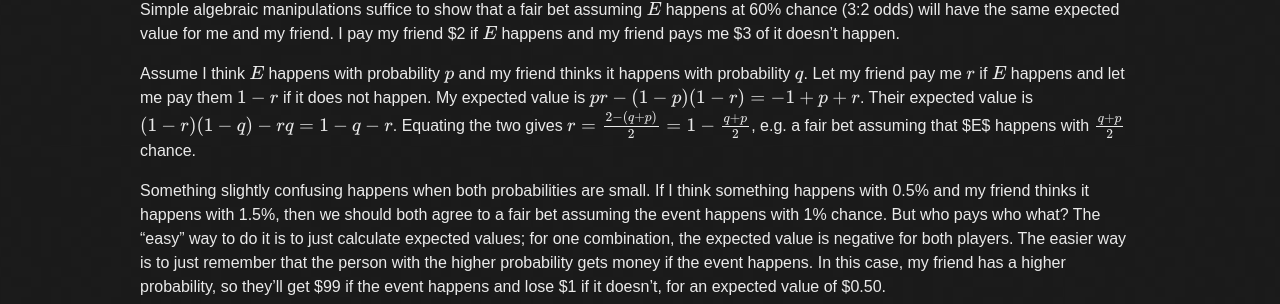
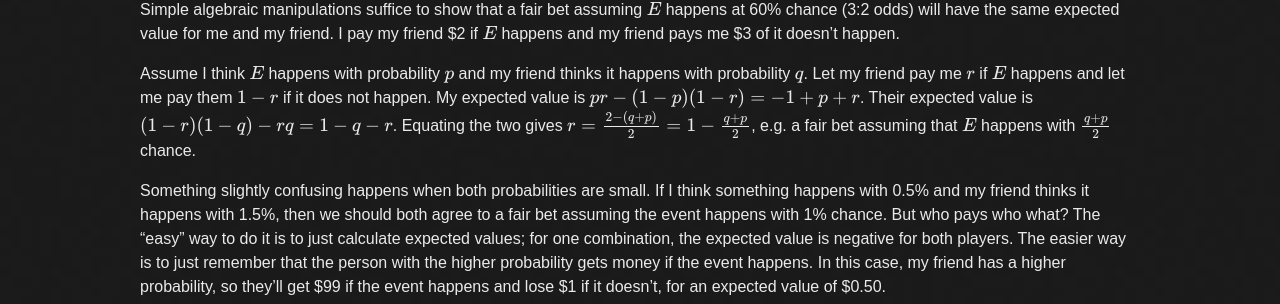
Before and after one commit to tocttou/hacker-blog, a Jekyll site: the page built from _posts/2020-9-22-How-to-Construct-Bets.md, in a window 1280 px wide. Shown: the part 386-690 px from the top of the page. Built offline with Jekyll 4.4.1, drawn with Linux system fonts in a browser that asks for light colours; formulas are drawn with MathJax 3.

```diff
--- a/_posts/2020-9-22-How-to-Construct-Bets.md
+++ b/_posts/2020-9-22-How-to-Construct-Bets.md
@@ -8,7 +8,7 @@ Suppose I think event $$E$$ is going to happen with 50% chance and my friend thi
 
 Simple algebraic manipulations suffice to show that a fair bet assuming $$E$$ happens at 60% chance (3:2 odds) will have the same expected value for me and my friend. I pay my friend \$2 if $$E$$ happens and my friend pays me \$3 of it doesn't happen.
 
-Assume I think $$E$$ happens with probability $$p$$ and my friend thinks it happens with probability $$q$$. Let my friend pay me $$r$$ if $$E$$ happens and let me pay them $$1-r$$ if it does not happen. My expected value is $$pr - (1 - p)(1 - r)= -1 + p + r$$. Their expected value is $$(1-r)(1-q) - rq = 1 - q - r$$. Equating the two gives $$r = \frac{2 - (q + p)}{2} = 1 - \frac{q + p}{2}$$, e.g. a fair bet assuming that $E$ happens with $$\frac{q + p}{2}$$ chance.
+Assume I think $$E$$ happens with probability $$p$$ and my friend thinks it happens with probability $$q$$. Let my friend pay me $$r$$ if $$E$$ happens and let me pay them $$1-r$$ if it does not happen. My expected value is $$pr - (1 - p)(1 - r)= -1 + p + r$$. Their expected value is $$(1-r)(1-q) - rq = 1 - q - r$$. Equating the two gives $$r = \frac{2 - (q + p)}{2} = 1 - \frac{q + p}{2}$$, e.g. a fair bet assuming that $$E$$ happens with $$\frac{q + p}{2}$$ chance.
 
 Something slightly confusing happens when both probabilities are small. If I think something happens with 0.5% and my friend thinks it happens with 1.5%, then we should both agree to a fair bet assuming the event happens with 1% chance. But who pays who what? The "easy" way to do it is to just calculate expected values; for one combination, the expected value is negative for both players. The easier way is to just remember that the person with the higher probability gets money if the event happens. In this case, my friend has a higher probability, so they'll get \$99 if the event happens and lose \$1 if it doesn't, for an expected value of \$0.50.
 
```
